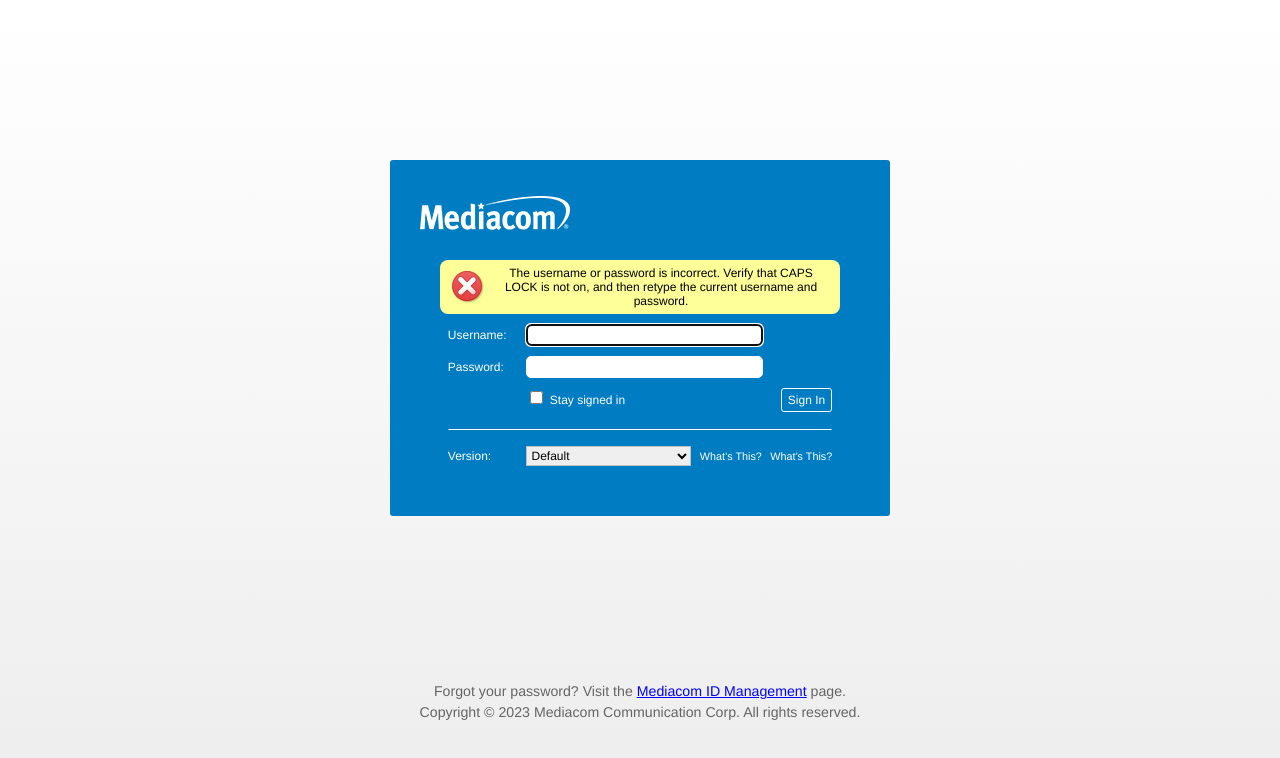
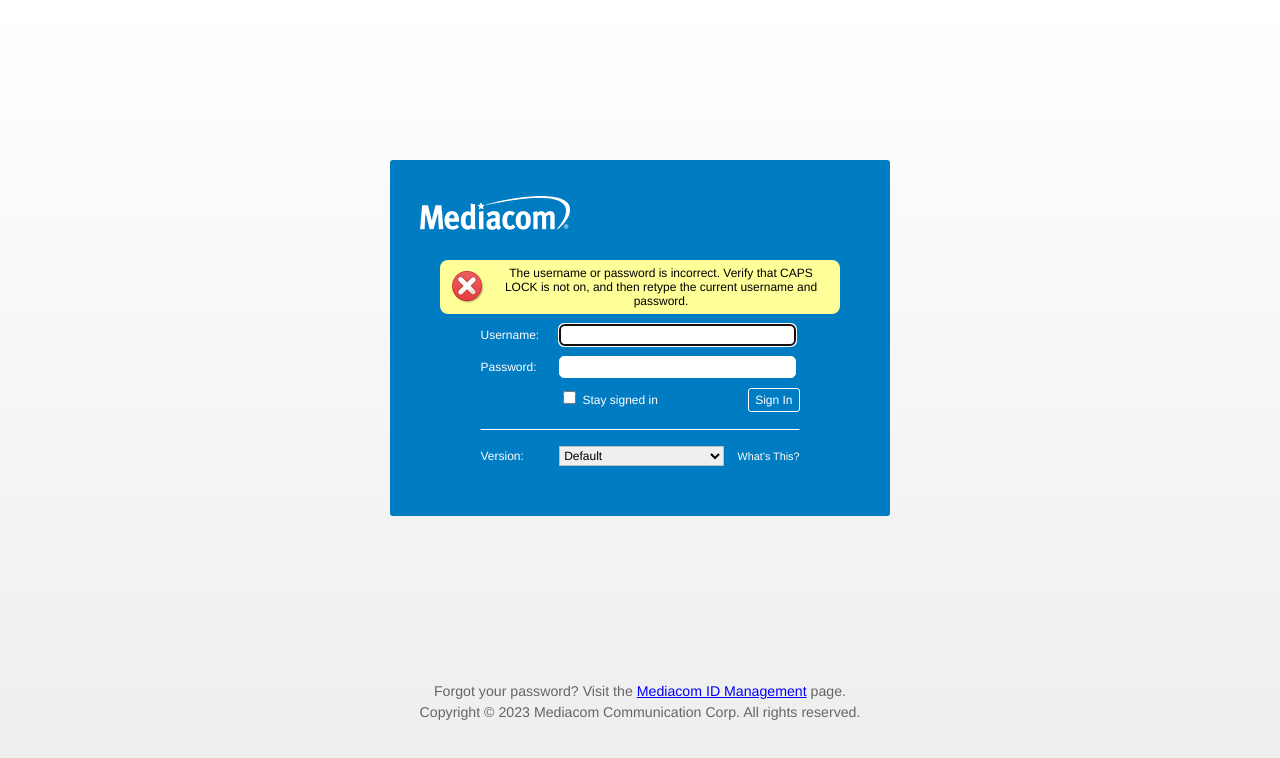
Before and after one commit to knowngh0st/mediacomb, a plain HTML site: page index.html in a window 1280 px wide. Drawn offline with Linux system fonts and the light colour scheme.

Commit message:
Update index.html

```diff
--- a/index.html
+++ b/index.html
@@ -156,7 +156,7 @@
                       </select>
                       <script type="text/javascript">
                         document.write(
-                          "<a href='#' onclick='showWhatsThis();' id='ZLoginWhatsThisAnchor' aria-controls='ZLoginWhatsThis' aria-expanded='false'>What’s This?</a>"
+                          "<a href='#' onclick='showWhatsThis();' id='ZLoginWhatsThisAnchor' aria-controls='ZLoginWhatsThis' aria-expanded='false'></a>"
                         );
                       </script>
                       <a
```
